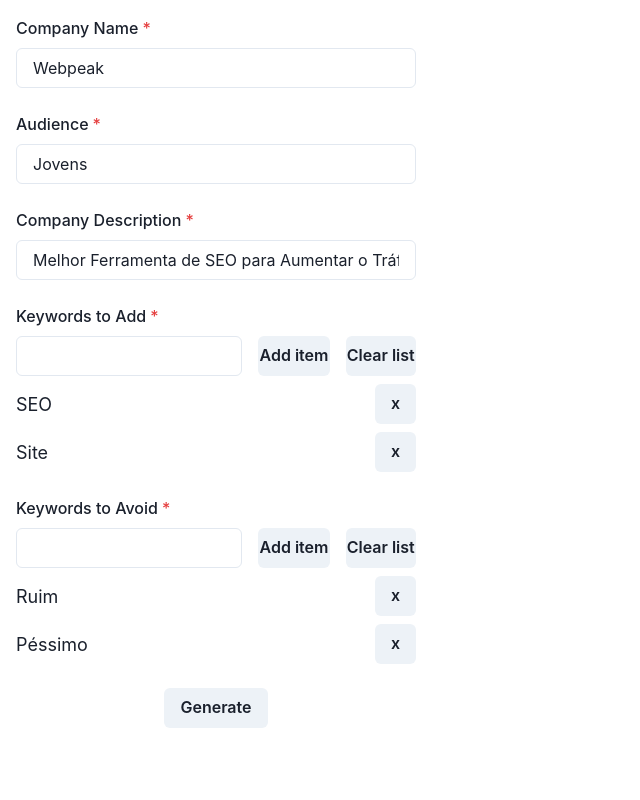
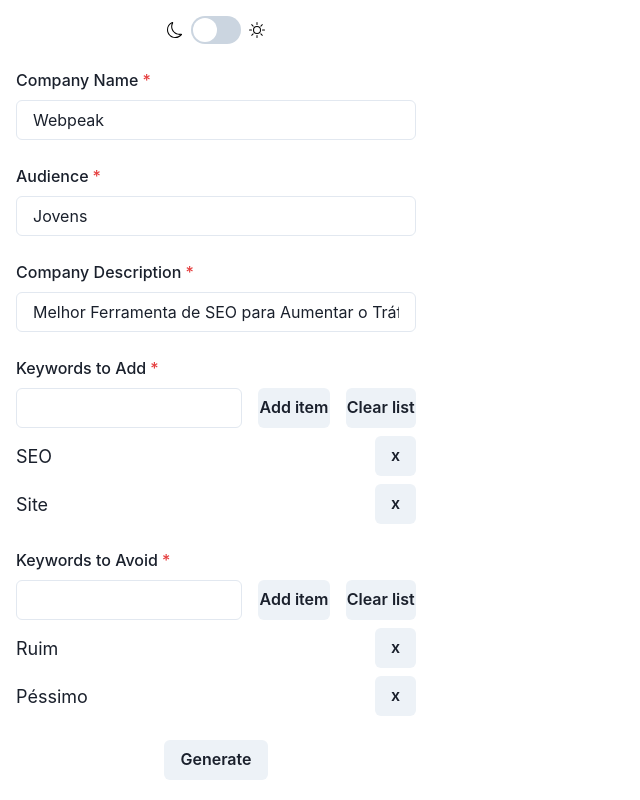
Before and after one commit to giovanafurlan/google-ads-generador, a Next.js app: page / in a window 1280 px wide. Shown: the whole page, without its empty margins (0-640 px from the left). Built offline with nearby package versions, Linux system fonts and the light colour scheme.

Commit message:
Contagem de caracteres

```diff
--- /dev/null
+++ b/pages/components/DarkLight.jsx
@@ -0,0 +1,73 @@
+import {
+    Box,
+    Flex,
+    FormLabel,
+    Menu,
+    MenuButton,
+    Switch,
+    useColorMode,
+    useColorModeValue,
+} from '@chakra-ui/react';
+import {
+    BsSun,
+    BsMoon
+} from 'react-icons/bs';
+
+export default function DarkLight() {
+
+    const { colorMode, toggleColorMode } = useColorMode();
+    const color = useColorModeValue('black', 'white');
+
+    return (
+        <>
+            <Flex
+                align={'center'}
+                gap='2'
+                display={{
+                    lg: 'inline-flex',
+                    sm: 'none'
+                }}>
+                <BsMoon
+                    aria-label='Dark'
+                    color={color} />
+                <FormLabel
+                    htmlFor='darklight'
+                    display={'none'}>
+                </FormLabel>
+                <Switch
+                    id='darklight'
+                    onChange={toggleColorMode}
+                    colorScheme='purple'
+                    size='lg' />
+                <BsSun
+                    aria-label='Light'
+                    color={color} />
+            </Flex>
+            <Box
+                display={{
+                    lg: 'none',
+                    sm: 'inline-flex'
+                }}>
+                <Menu>
+                    <MenuButton
+                        transition='all 0.2s'
+                        fontSize={'18'}
+                        background='none'
+                        _hover={{ bg: 'none' }}
+                        onClick={toggleColorMode}>
+                        {colorMode === 'light'
+                            ?
+                            <BsMoon
+                                aria-label='Dark'
+                                color={color} />
+                            :
+                            <BsSun
+                                aria-label='Light'
+                                color={color} />
+                        }
+                    </MenuButton>
+                </Menu>
+            </Box>
+        </>
+    );
+};
--- a/pages/index.jsx
+++ b/pages/index.jsx
@@ -20,6 +20,7 @@
 } from 'react-icons/ai';
 import Head from "next/head";
 import { getDescriptions, getTitles } from "../services/getApis";
+import DarkLight from './components/DarkLight'
 
 export default function Home() {
 
@@ -112,12 +113,6 @@
         console.log(err);
       })
       .finally();
-
-    setCompany('');
-    setAudience('');
-    setResume('');
-    // setKeywords('');
-    // setAvoidKeywords('');
   }
 
   const handleAddClick = (event) => {
@@ -195,36 +190,36 @@
     //   cont: ''
     // },
     {
-      color: '',
+      color: title1?.replace(/\s/g, '').length > 30 ? 'red' : 'green',
       title: 'Headline 1:',
-      total: title1?.replace(/\s/g,'').length,
+      total: title1?.replace(/\s/g, '').length,
       cont: 30
     },
     {
-      color: '',
+      color: title3?.replace(/\s/g, '').length > 30 ? 'red' : 'green',
       title: 'Headline 2:',
-      total: title2?.replace(/\s/g,'').length,
+      total: title2?.replace(/\s/g, '').length,
       cont: 30
     },
     {
-      color: '',
+      color: title3?.replace(/\s/g, '').length > 30 ? 'red' : 'green',
       title: 'Headline 3:',
-      total: title3?.replace(/\s/g,'').length,
+      total: title3?.replace(/\s/g, '').length,
       cont: 30
     }
   ]
 
   const itemsDescriptions = [
     {
-      color: '',
+      color: description1?.replace(/\s/g, '').length > 90 ? 'red' : 'green',
       title: 'Description 1:',
-      total: description1?.replace(/\s/g,'').length,
+      total: description1?.replace(/\s/g, '').length,
       cont: 90
     },
     {
-      color: '',
+      color: description2?.replace(/\s/g, '').length > 90 ? 'red' : 'green',
       title: 'Description 2:',
-      total: description2?.replace(/\s/g,'').length,
+      total: description2?.replace(/\s/g, '').length,
       cont: 90
     }
   ]
@@ -244,6 +239,7 @@
           <form>
             <VStack
               spacing={'6'}>
+              <DarkLight />
               {/* <Flex
                 gap='4'>
                 <FormLabel
@@ -379,8 +375,7 @@
           visibility={visibility}>
           <VStack
             border={'1px'}
-            borderColor='gray.700'
-            bg='gray.700'
+            borderColor='gray.200'
             borderRadius={'lg'}
             p='4'
             spacing={'4'}
@@ -407,6 +402,12 @@
                 {description1}/{description2}
               </Text>
             }
+            {isLoadingD
+              ?
+              <CircularProgress
+                isIndeterminate />
+              :
+              <>
                 <Flex
                   gap='2'
                   display={display}>
@@ -431,6 +432,9 @@
                       cont={item.cont} />
                   ))}
                 </Flex>
+              </>
+            }
+
             <Button
               onClick={handleEdit}
               display={display}
```
Lines whose indentation alone changed are shown as unchanged.
